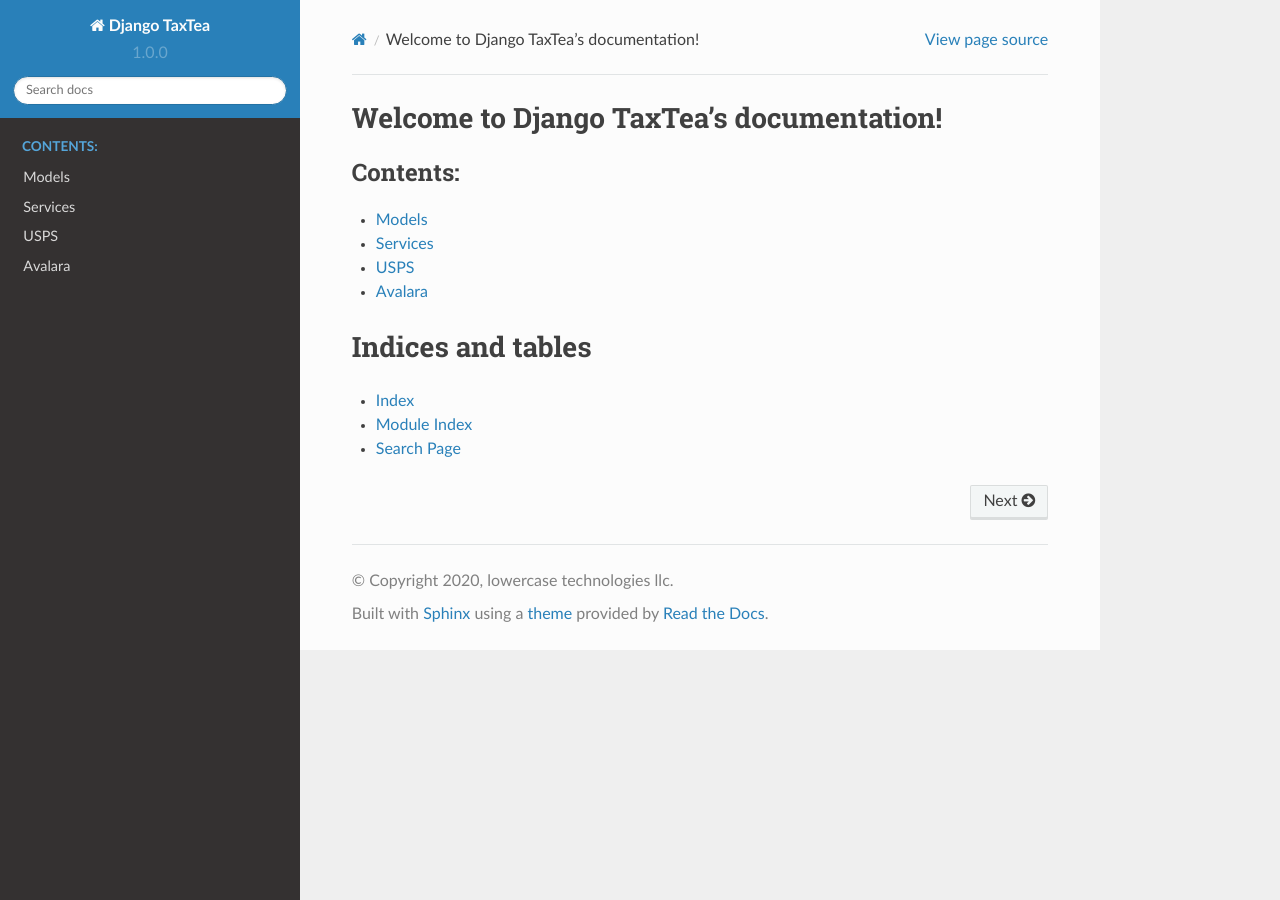
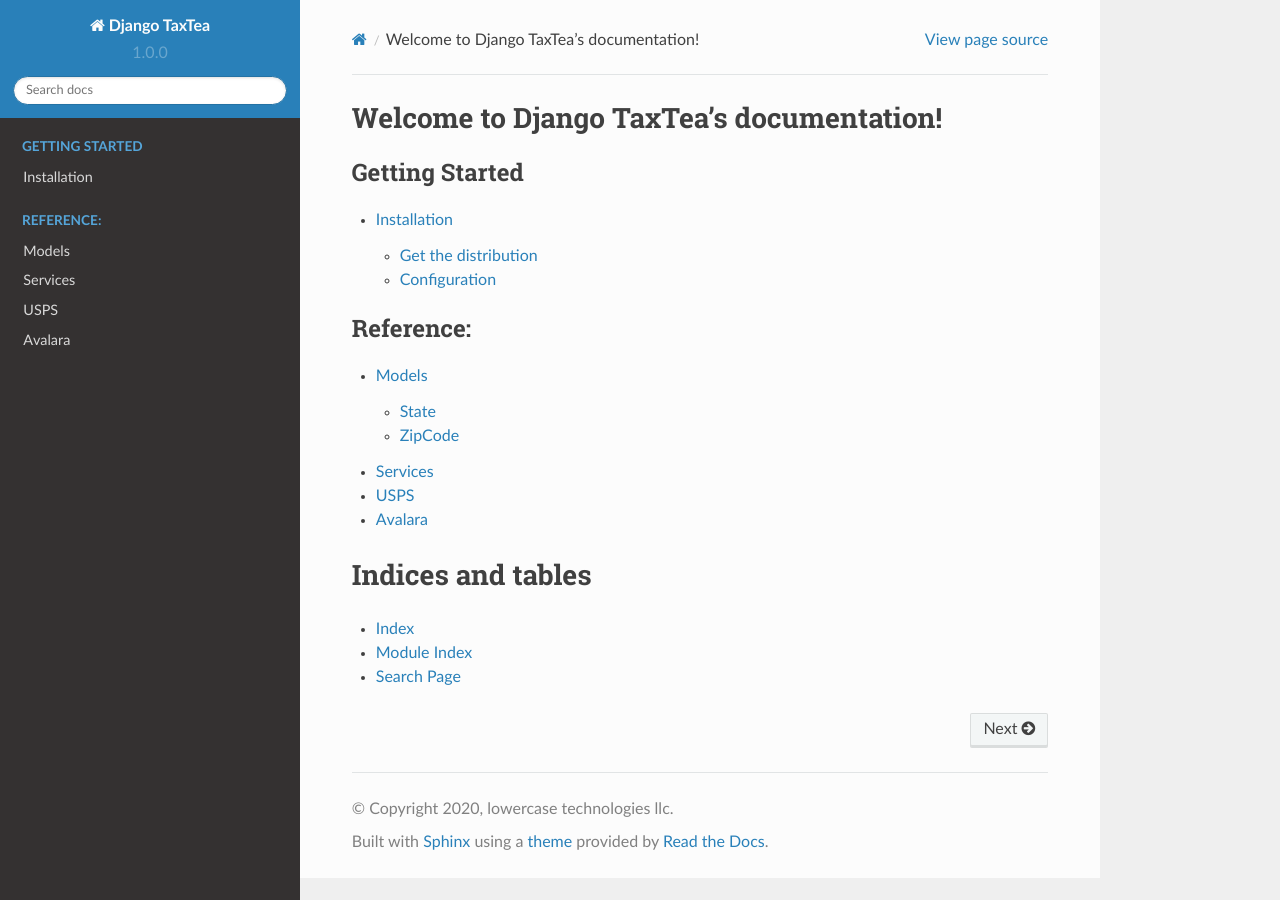
Before and after one commit to lowercase-app/django-taxtea, a Sphinx documentation site: the page built from docs/index.rst, in a window 1280 px wide. Built offline with Sphinx 7.4.7 and the Read the Docs theme 2.0.0, drawn with Linux system fonts in a browser that asks for light colours.

Commit message:
add sphinx docs setup
renamed and modified docstrings to generate better docs

```diff
--- a/docs/index.rst
+++ b/docs/index.rst
@@ -3,11 +3,20 @@
 
 
 .. toctree::
-   :maxdepth: 2
-   :caption: Contents:
+   :caption: Getting Started
 
-   modules/models
-   modules/services
+   installation
+
+
+.. toctree::
+   :caption: Usage
+
+
+.. toctree::
+   :caption: Reference:
+
+   reference/models
+   reference/services
 
 Indices and tables
 ==================
--- a/docs/modules/models.rst
+++ /dev/null
@@ -1,4 +0,0 @@
-Models
-======
-.. automodule:: taxtea.models
-    :members:
```
Also changed, not shown: README.md (+0 -56 lines), docs/installation.rst (added, +44 -0 lines), docs/reference/models.rst (added, +30 -0 lines), docs/reference/services.rst (renamed from docs/modules/services.rst), 3 other files.
